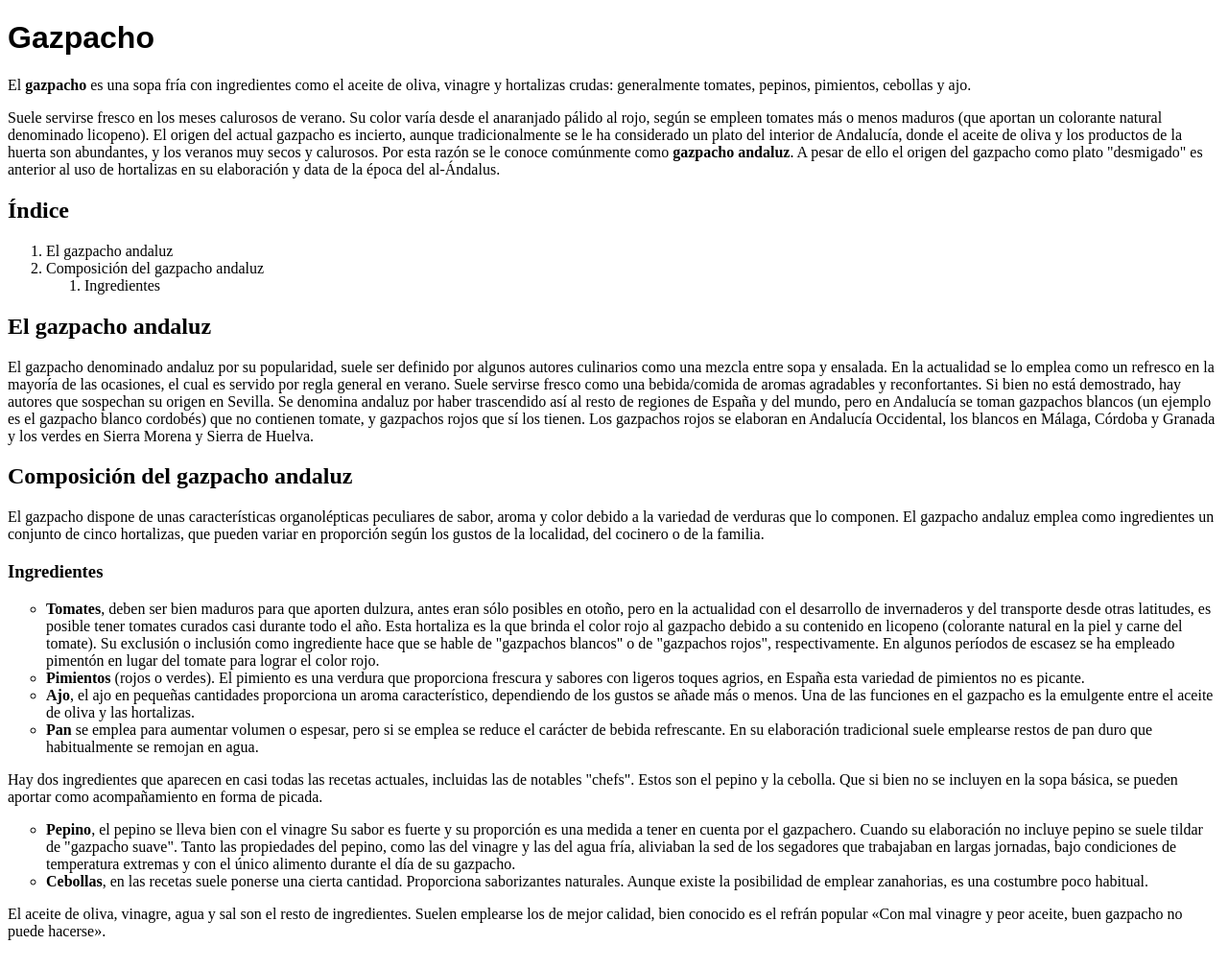
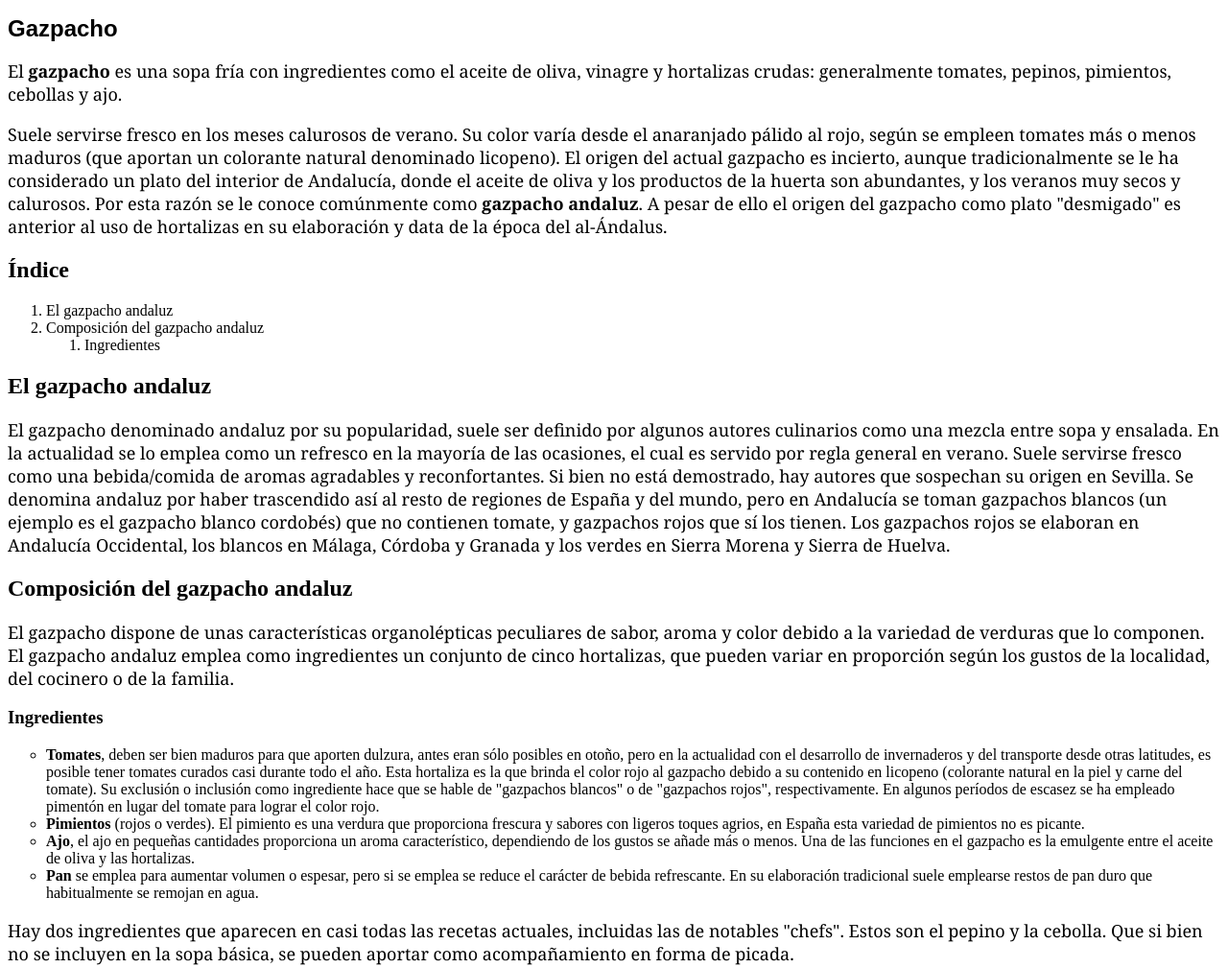
Before and after one commit to marianaral/IKIGAI-ADALAB-EJERCICIOS, a plain HTML site: page gazpacho/ejercicio-1/index.html in a window 1280 px wide. Shown: the top 1009 px of the page at 96% size. Drawn offline with Linux system fonts and the light colour scheme; files that its build step writes are made by us from their sources; a script that the page names is missing.

Commit message:
main.css modified

```diff
--- a/gazpacho/ejercicio-2/main.css
+++ b/gazpacho/ejercicio-2/main.css
@@ -1,11 +1,11 @@
 h1{
-    font-family: "Arial";
-    background-color: "#f34f5";
-    font-size: "24px";
-    color: "black";
+    font-family: Arial;
+    background-color: #f34f5;
+    font-size: 24px;
+    color: black;
 }
-.p {
-    font-family: "Georgia";
-    font-size: "18px";
-    color: "maroon";
+p {
+    font-family: Georgia;
+    font-size: 18px;
+    color: #75775;
 }
```
